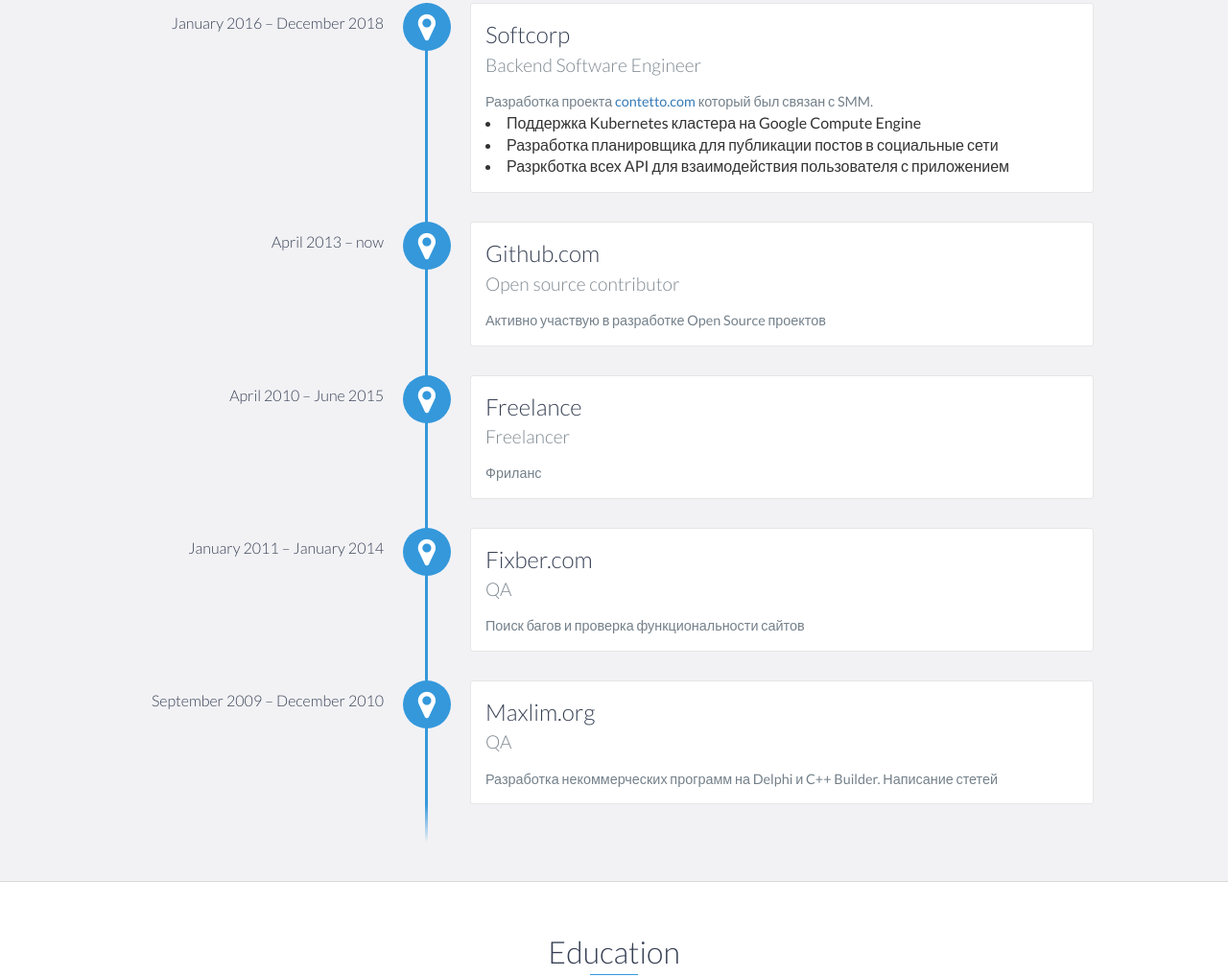
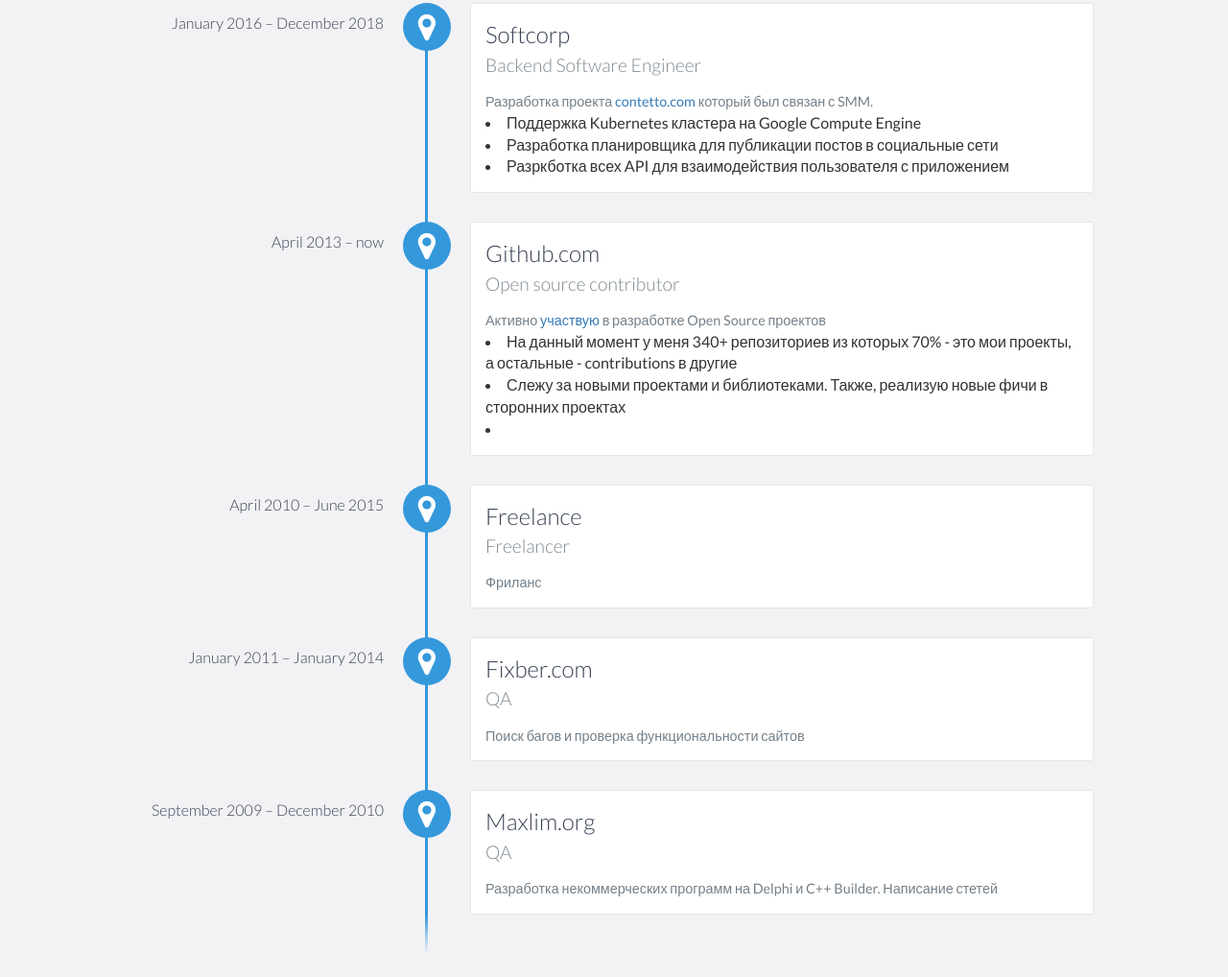
Before and after one commit to saromanov/saromanov.github.io, a website: page index.html in a window 1280 px wide. Shown: the part 1179-2197 px from the top of the page at 96% size. Drawn offline with nearby package versions, Linux system fonts and the light colour scheme.

Commit message:
update description

```diff
--- a/index.html
+++ b/index.html
@@ -103,8 +103,10 @@
                 <h3>Github.com</h3>
                 <h4>Open source contributor</h4>
                 <p>
-                    Активно участвую в разработке Open Source проектов
-
+                    Активно <a href=https://github.com/saromanov>участвую</a> в разработке Open Source проектов
+                    <li>На данный момент у меня 340+ репозиториев из которых 70% - это мои проекты, а остальные - contributions в другие</li>
+                    <li>Слежу за новыми проектами и библиотеками. Также, реализую новые фичи в сторонних проектах </li>
+                    <li></li>
                 </p>
             </div>
 
```
